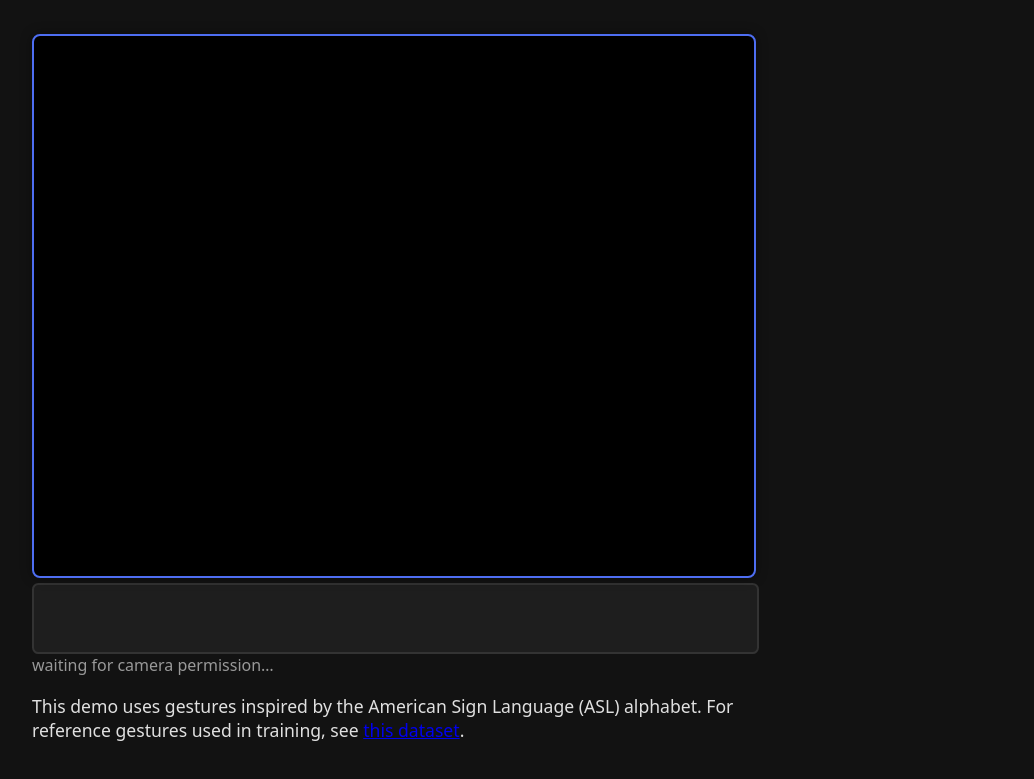
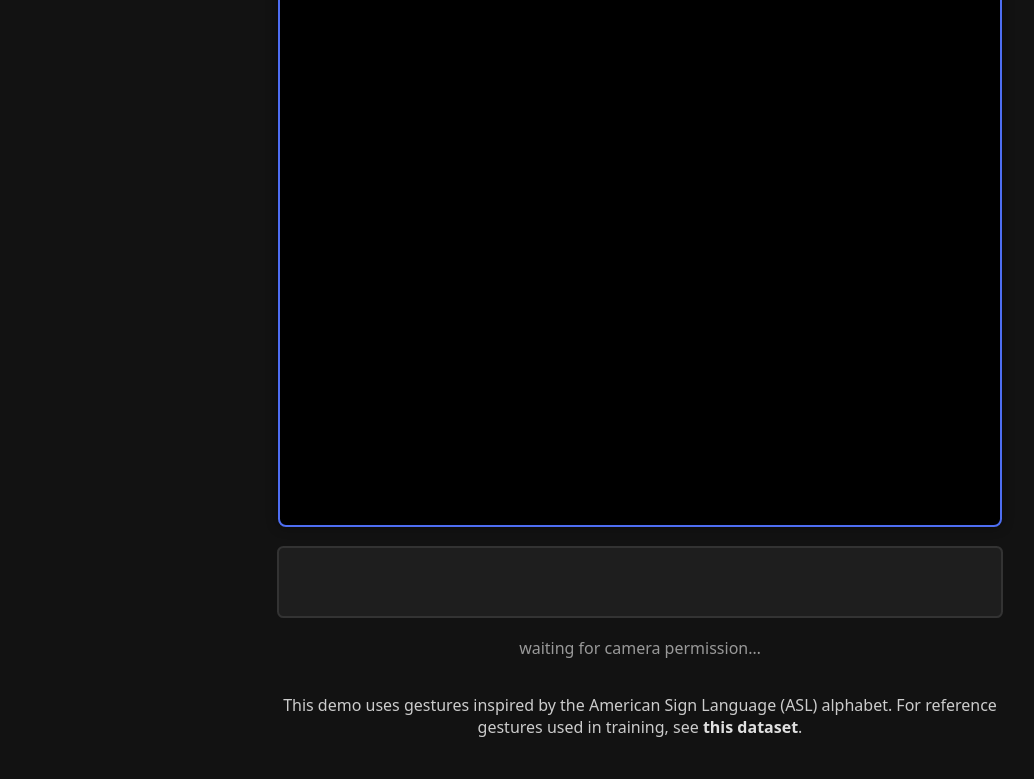
Before and after one commit to mpenalverguilera/sign-language-letters, a plain HTML site: page index.html in a window 1280 px wide. Shown: the part 97-876 px from the top of the page, without its empty margins (0-1034 px from the left). Drawn offline with Linux system fonts and the light colour scheme; a script that the page names is missing.

Commit message:
ADD: adatpar estilos

```diff
--- a/style.css
+++ b/style.css
@@ -2,8 +2,10 @@ body {
   font-family: system-ui, Arial, sans-serif;
   display: flex;
   flex-direction: column;
+  justify-content: center;
   align-items: center;
   gap: 1.5rem;
+  height: 100vh;
   margin: 0;
   padding: 2rem;
   background: #121212;
@@ -44,45 +46,32 @@ canvas {
 }
 
 .container {
-  display: grid;
-  grid-template-columns: 1fr 1fr;
-  gap: 3rem;
-  margin-top: 2rem;
+  display: flex;
+  flex-direction: column;
+  align-items: center;
+  justify-content: center;
 }
 
-.left-panel {
+.center-panel {
   display: flex;
   flex-direction: column;
   align-items: center;
   gap: 1.2rem;
-}
-
-.right-panel {
   text-align: center;
 }
 
-.right-panel figure {
-  margin-top: 0;
+.reference {
+  max-width: 720px;
+  font-size: 1rem;
+  color: #ccc;
 }
 
-.right-panel img {
-  width: 80%;
-  border-radius: 0.75rem;
-  box-shadow: 0 0 12px rgba(0, 0, 0, 0.3);
-}
-
-.right-panel figcaption {
-  margin-top: 0.75rem;
-  font-size: 1rem;
-  color: #eee;
-}
-
-.right-panel a {
+.reference a {
   color: #e0e0e0;
   font-weight: bold;
   text-decoration: none;
 }
 
-.right-panel a:hover {
+.reference a:hover {
   text-decoration: underline;
 }
```
